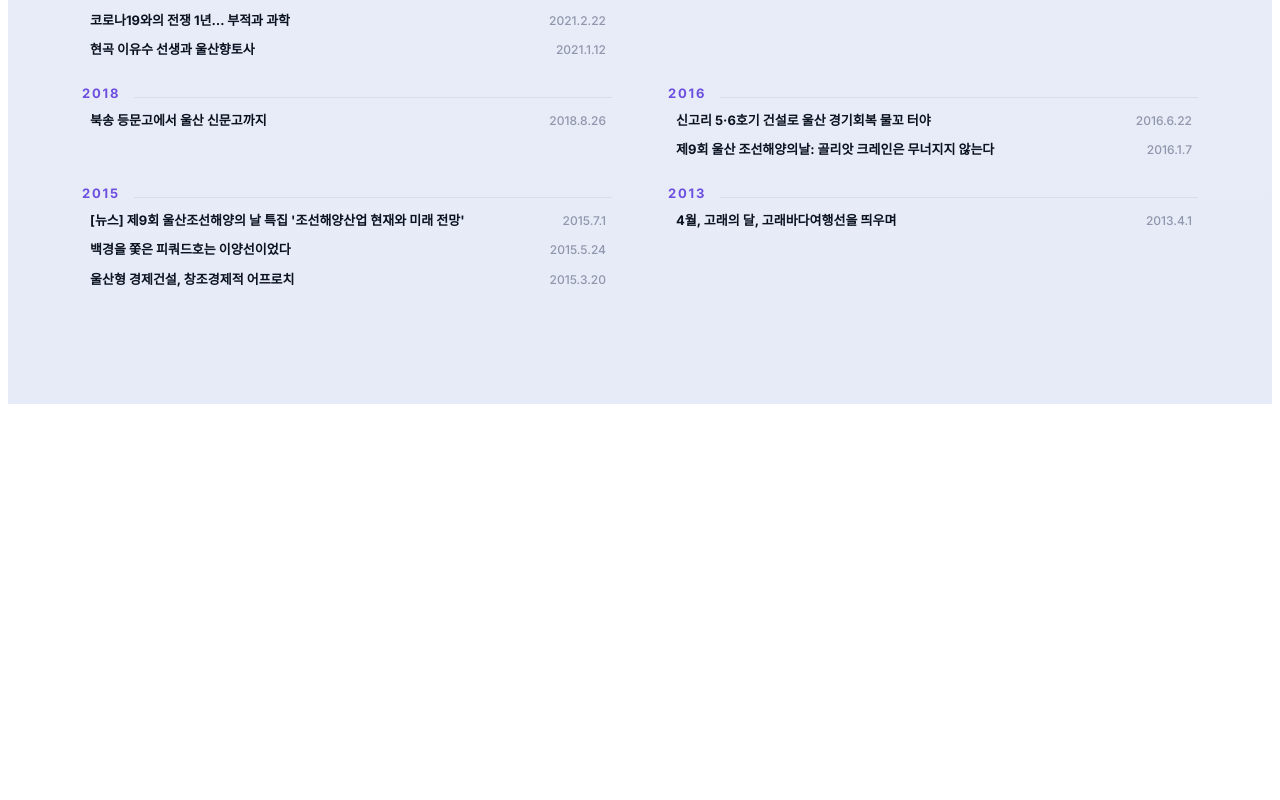
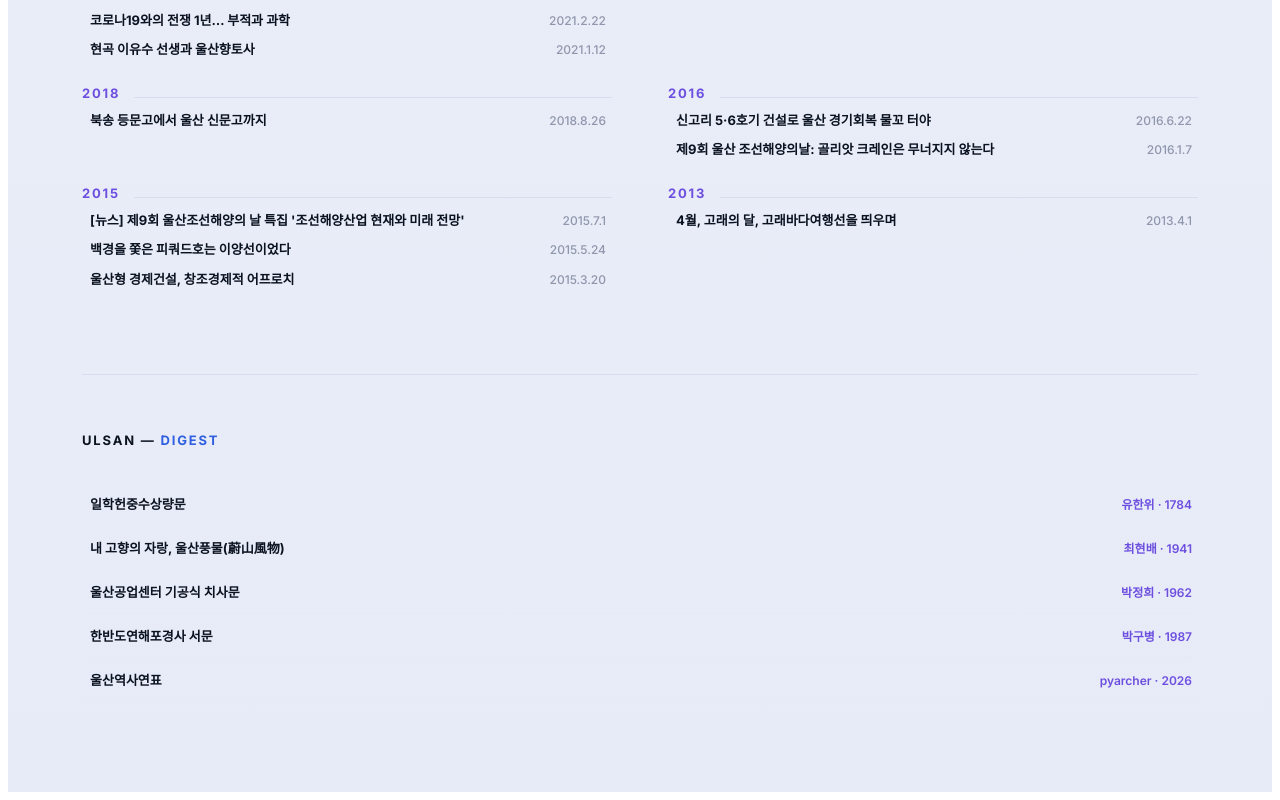
Before and after one commit to pyarcher/PyArcher, a React (Vite) app: page / in a window 1280 px wide. Shown: the part 1771-2571 px from the top of the page. Before the commit the page ends 2183 px from the top, so only its background shows below. Built offline with nearby package versions, Linux system fonts and the light colour scheme.

Commit message:
Add files via upload

```diff
--- a/src/App.jsx
+++ b/src/App.jsx
@@ -2,7 +2,12 @@ import { useState } from "react";
 import { Github, Copy, Check } from "lucide-react";
 import faceImg from "./assets/face.jpg";
 import bookImg from "./assets/book.png";
-import whalingImg from "./assets/whaling.jpeg";
+import whalingImg from "./assets/whaling.jpg";
+import houseDoc from "./assets/house.pdf";
+import prideDoc from "./assets/pride.pdf";
+import industryDoc from "./assets/industry.pdf";
+import whaleseaDoc from "./assets/whalesea.pdf";
+import chronologyDoc from "./assets/chronology.pdf";
 
 function NaverIcon({ size = 18 }) {
   return (
@@ -38,6 +43,47 @@ const BOOKS = [
     meta: "울산광역시 남구",
     cover: whalingImg,
     url: "https://dl.nanet.go.kr/search/searchInnerDetail.do?searchType=INNER_SEARCH&resultType=INNER_SEARCH_DETAIL&searchMehtod=L&searchClass=S&controlNo=MONO1201244487&queryText=&prevQueryText=%EA%B3%A0%EB%9E%98%EC%9E%A1%EC%9D%B4%3AALL_NI_TOC%3AAND&zone=&fieldText=&prevPubYearFieldText=&languageCode=&synonymYn=&refineSearchYn=&ddcPopSearchYn=&pageNum=&pageSize=&orderBy=&topMainMenuCode=&topSubMenuCode=&totalSize=118&totalSizeByMenu=118&seqNo=&hanjaYn=Y&knowPub=&isdb=&isdbsvc=&tt1=&down=&frgnLangMtrlYn=&targetLangCode=&checkedDbIdList=&baseDbId=&selectedDbIndexIdList=&caller=&asideState=&dpBranch=ALL&journalKind=&degreeDiv=&searchQuery=%EA%B3%A0%EB%9E%98%EC%9E%A1%EC%9D%B4",
+  },
+];
+
+// Ulsan Digest — rediscovered historical documents & texts.
+// `summary` is optional: add a one-line description whenever ready,
+// leave it blank ("") to show just the title and author/year.
+const DIGEST = [
+  {
+    title: "일학헌중수상량문",
+    author: "유한위",
+    year: "1784",
+    summary: "",
+    file: houseDoc,
+  },
+  {
+    title: "내 고향의 자랑, 울산풍물(蔚山風物)",
+    author: "최현배",
+    year: "1941",
+    summary: "",
+    file: prideDoc,
+  },
+  {
+    title: "울산공업센터 기공식 치사문",
+    author: "박정희",
+    year: "1962",
+    summary: "",
+    file: industryDoc,
+  },
+  {
+    title: "한반도연해포경사 서문",
+    author: "박구병",
+    year: "1987",
+    summary: "",
+    file: whaleseaDoc,
+  },
+  {
+    title: "울산역사연표",
+    author: "pyarcher",
+    year: "2026",
+    summary: "",
+    file: chronologyDoc,
   },
 ];
 
@@ -384,6 +430,37 @@ export default function KimSangYukPortfolio() {
             ))}
           </div>
         </div>
+
+        {/* ---------------- Ulsan Digest ---------------- */}
+        <div style={styles.digestSection}>
+          <p style={styles.eyebrow}>
+            ULSAN <span style={styles.eyebrowDash}>&mdash;</span>{" "}
+            <span style={styles.eyebrowBlue}>DIGEST</span>
+          </p>
+
+          <div style={styles.digestList}>
+            {DIGEST.map((doc, i) => (
+              <a
+                key={i}
+                href={doc.file}
+                target="_blank"
+                rel="noopener noreferrer"
+                className="kp-essay-link"
+                style={styles.digestItem}
+              >
+                <div style={styles.digestTextCol}>
+                  <span style={styles.digestTitle}>{doc.title}</span>
+                  {doc.summary ? (
+                    <span style={styles.digestSummary}>{doc.summary}</span>
+                  ) : null}
+                </div>
+                <span style={styles.digestMeta}>
+                  {doc.author} &middot; {doc.year}
+                </span>
+              </a>
+            ))}
+          </div>
+        </div>
       </div>
     </div>
   );
@@ -644,4 +721,49 @@ const styles = {
     whiteSpace: "nowrap",
     flexShrink: 0,
   },
+
+  /* ---- Ulsan Digest ---- */
+  digestSection: {
+    marginTop: 60,
+    paddingTop: 44,
+    borderTop: "1px solid #D7DCEE",
+  },
+  digestList: {
+    display: "flex",
+    flexDirection: "column",
+  },
+  digestItem: {
+    display: "flex",
+    justifyContent: "space-between",
+    alignItems: "baseline",
+    gap: 16,
+    padding: "12px 6px",
+    borderRadius: 8,
+    borderLeft: "2px solid transparent",
+    borderBottom: "1px solid #E7EAF4",
+    textDecoration: "none",
+    color: "#0B1220",
+  },
+  digestTextCol: {
+    display: "flex",
+    flexDirection: "column",
+    gap: 3,
+  },
+  digestTitle: {
+    fontSize: 13,
+    fontWeight: 700,
+    color: "#0B1220",
+  },
+  digestSummary: {
+    fontSize: 12.5,
+    fontWeight: 400,
+    color: "#6B7290",
+  },
+  digestMeta: {
+    fontSize: 12,
+    color: "#6D4FE0",
+    fontWeight: 600,
+    whiteSpace: "nowrap",
+    flexShrink: 0,
+  },
 };
```
